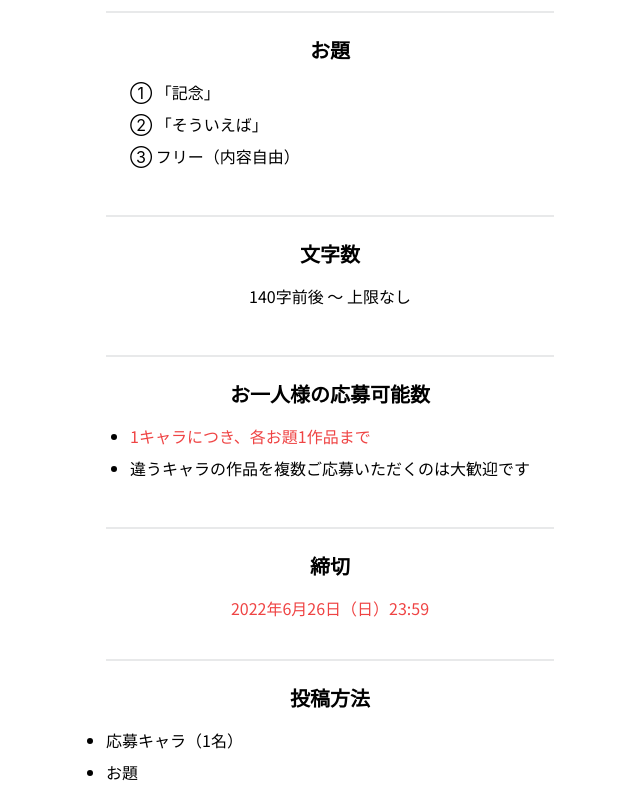
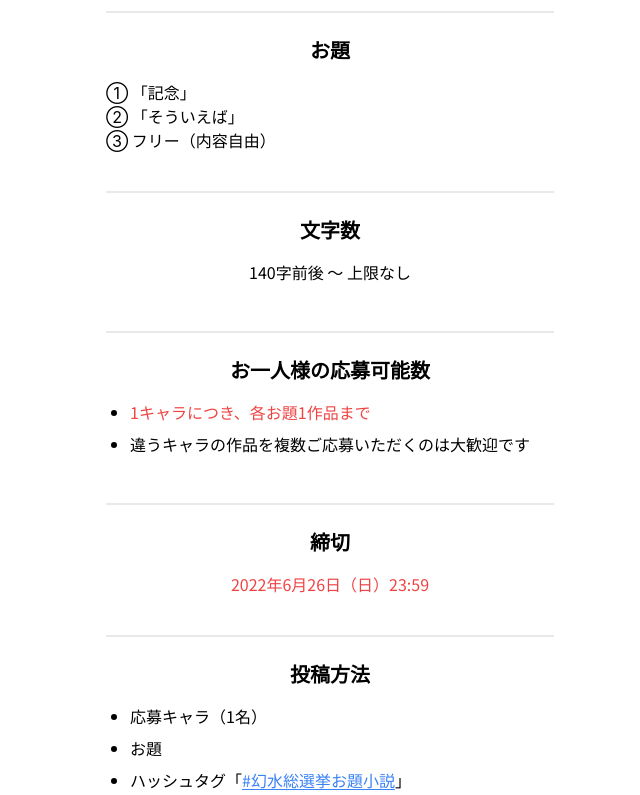
Before and after one commit to true-runes/suikoden-election-2022-frontend, a Next.js app: page /events-in-event/novels-on-themes in a window 1280 px wide. Shown: the part 360-1155 px from the top of the page, without its empty margins (310-950 px from the left). Built offline with nearby package versions, Linux system fonts and the light colour scheme; no server answers; a web font is replaced by a local one.

Commit message:
style: 💄 list-none の padding-left を調整した

```diff
--- a/pages/events-in-event/novels-on-themes.tsx
+++ b/pages/events-in-event/novels-on-themes.tsx
@@ -58,10 +58,10 @@ const NovelsOnThemes: NextPage = () => {
 
               <h2 className="text-xl font-bold pb-4">お題</h2>
               <div className="text-base text-left pb-4">
-                <ul className="list-none pl-6 pr-2">
-                  <li className="pb-2">① 「記念」</li>
-                  <li className="pb-2">② 「そういえば」</li>
-                  <li className="pb-2">③ フリー（内容自由）</li>
+                <ul className="list-none pl-0 pr-2">
+                  <li className="pb-0">① 「記念」</li>
+                  <li className="pb-0">② 「そういえば」</li>
+                  <li className="pb-0">③ フリー（内容自由）</li>
                 </ul>
               </div>
 
@@ -100,7 +100,7 @@ const NovelsOnThemes: NextPage = () => {
               <h3 className="text-xl font-bold pb-4">投稿方法</h3>
               <div className="text-base text-left pb-4">
                 <div className="pb-2">
-                  <ul className="list-disc pr-2">
+                  <ul className="list-disc pl-6 pr-2">
                     <li className="pb-2">応募キャラ（1名）</li>
                     <li className="pb-2">お題</li>
                     <li className="pb-2">
```
